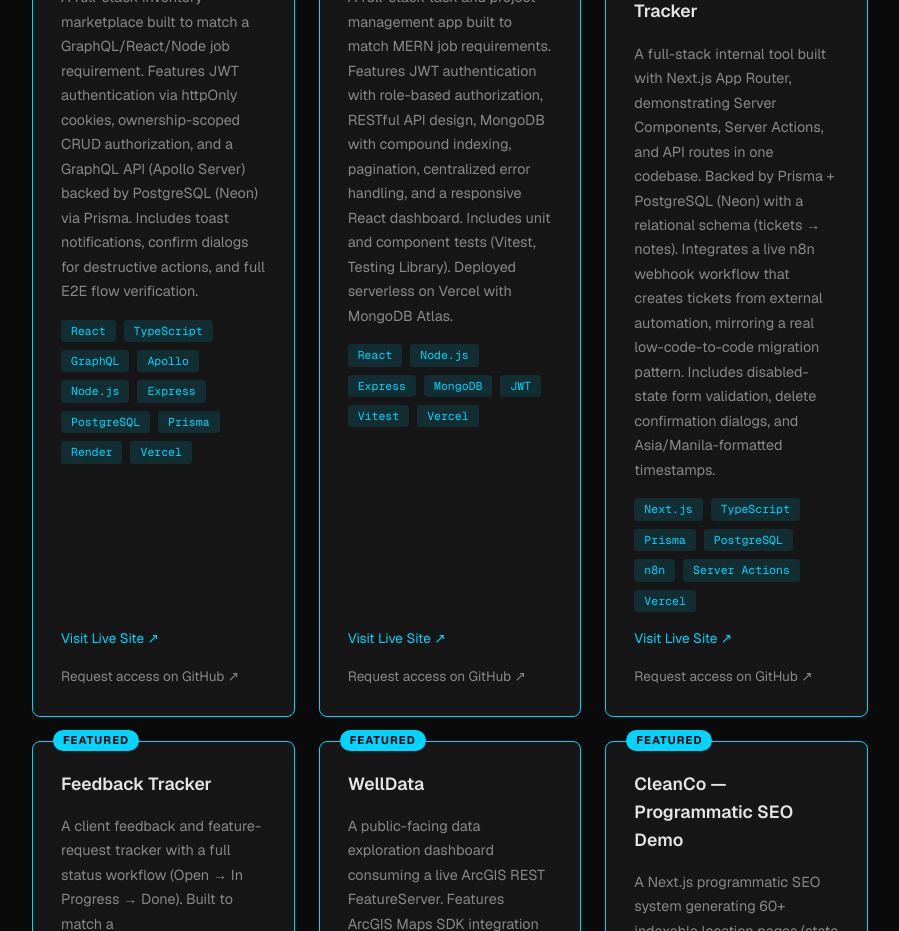
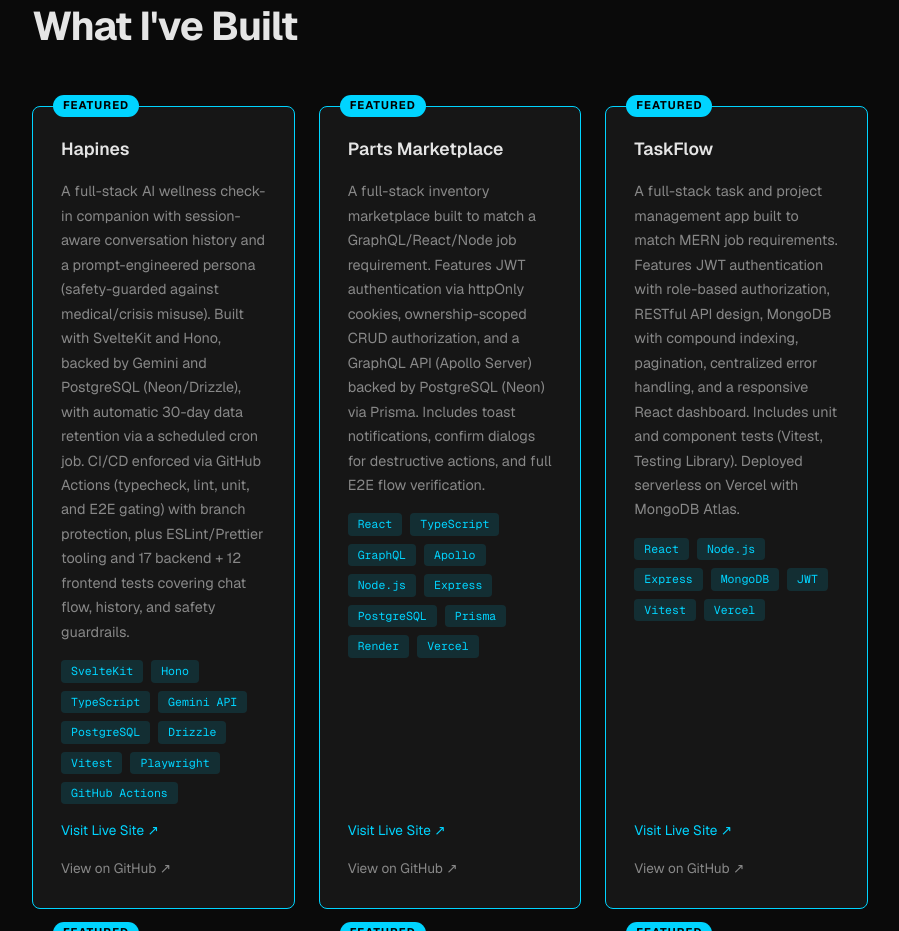
Before and after one commit to alexiseluzon/Portfolio, a Next.js app: page / in a window 1280 px wide. Shown: the part 3540-4471 px from the top of the page, without its empty margins (190-1089 px from the left). Built offline with nearby package versions, Linux system fonts and the light colour scheme.

Commit message:
Added Hapines project

```diff
--- a/components/Projects.tsx
+++ b/components/Projects.tsx
@@ -1,6 +1,15 @@
 "use client";
 
 const projects = [
+  {
+    title: "Hapines",
+    description:
+      "A full-stack AI wellness check-in companion with session-aware conversation history and a prompt-engineered persona (safety-guarded against medical/crisis misuse). Built with SvelteKit and Hono, backed by Gemini and PostgreSQL (Neon/Drizzle), with automatic 30-day data retention via a scheduled cron job. CI/CD enforced via GitHub Actions (typecheck, lint, unit, and E2E gating) with branch protection, plus ESLint/Prettier tooling and 17 backend + 12 frontend tests covering chat flow, history, and safety guardrails.",
+    tags: ["SvelteKit", "Hono", "TypeScript", "Gemini API", "PostgreSQL", "Drizzle", "Vitest", "Playwright", "GitHub Actions"],
+    link: "https://hapines.vercel.app",
+    github: "https://github.com/alexiseluzon/hapines",
+    featured: true,
+  },
   {
     title: "Parts Marketplace",
     description:
@@ -17,6 +26,16 @@
     tags: ["React", "Node.js", "Express", "MongoDB", "JWT", "Vitest", "Vercel"],
     link: "https://frontendtaskflow.vercel.app",
     github: "https://github.com/alexiseluzon/taskflow-frontend",
+    featured: true,
+  },
+  {
+    title: "TestPipe",
+    description:
+      "A working example of a full testing pipeline: unit tests (Jest), integration tests (Supertest) against a live Express app, and E2E tests (Playwright) driving a real browser. Husky pre-commit hooks block bad commits locally, and an Azure DevOps pipeline runs the full suite on every push, gating deployment on passing tests. Verified live by intentionally breaking a function and confirming Husky rejected the commit.",
+    tags: ["Jest", "Supertest", "Playwright", "Husky", "Azure DevOps", "CI/CD"],
+    link: null,
+    // link: "https://testpipe.vercel.app",
+    github: "https://github.com/alexiseluzon/Testing-and-CI",
     featured: true,
   },
   {
@@ -66,27 +85,17 @@
     github: "https://github.com/alexiseluzon/PageSpeed-Demo",
     featured: true,
   },
+  // {
+  //   title: "BundleDemo",
+  //   description:
+  //     "A Shopify practice project built to demonstrate theme customization and offer-building skills. Includes a custom Liquid section for trust badges and a 'Buy 2 Get 1 Free' bundle page using the Shopify AJAX Cart API. (password: bundledemo)",
+  //   tags: ["Shopify", "Liquid", "JavaScript"],
+  //   link: "https://demo-td4j8bty.myshopify.com",
+  //   github: null,
+  //   featured: true,
+  // },
   {
-    title: "TestPipe",
-    description:
-      "A working example of a full testing pipeline: unit tests (Jest), integration tests (Supertest) against a live Express app, and E2E tests (Playwright) driving a real browser. Husky pre-commit hooks block bad commits locally, and an Azure DevOps pipeline runs the full suite on every push, gating deployment on passing tests. Verified live by intentionally breaking a function and confirming Husky rejected the commit.",
-    tags: ["Jest", "Supertest", "Playwright", "Husky", "Azure DevOps", "CI/CD"],
-    link: null,
-    // link: "https://testpipe.vercel.app",
-    github: "https://github.com/alexiseluzon/Testing-and-CI",
-    featured: true,
-  },
-  {
-    title: "BundleDemo",
-    description:
-      "A Shopify practice project built to demonstrate theme customization and offer-building skills. Includes a custom Liquid section for trust badges and a 'Buy 2 Get 1 Free' bundle page using the Shopify AJAX Cart API. (password: bundledemo)",
-    tags: ["Shopify", "Liquid", "JavaScript"],
-    link: "https://demo-td4j8bty.myshopify.com",
-    github: null,
-    featured: true,
-  },
-  {
-    title: "PediaLink",
+    title: "PediaLink", //Should be 2nd
     description:
       "A Progressive Web App for pediatric health management, built as my capstone project and deployed live with Angular SSR and offline support. Features a 138-rule clinical vaccine-scheduling engine (dependency chains, interval windows, automatic series-reset for missed boosters), real-time parent-pediatrician messaging via a hand-rolled Pusher HTTP integration, and vaccination records with smart search, PDF export, and print support. Backend migrated critical endpoints from Laravel to a custom PDO REST API with hand-rolled JWT auth for shared-hosting deployment, including an admin analytics dashboard with configurable reporting periods.",
     tags: ["Angular PWA", "Laravel", "MySQL", "Hostinger", "Vercel", "Pusher", "Laravel Echo"],
@@ -293,7 +302,7 @@
                   gap: "0.4rem",
                 }}
               >
-                Request access on GitHub ↗
+                View on GitHub ↗
               </a>
             )}
           </div>
--- a/components/Skills.tsx
+++ b/components/Skills.tsx
@@ -6,12 +6,13 @@
     skills: ["Angular", "Vue 3", "Ionic", "React", "Next.js", "Flutter", "React Native", "TypeScript",
        "Tailwind CSS", "HTML", "Shopify (Liquid, theme customization)", "CSS", "JavaScript",
        "Responsive Design", "Accessibility (WCAG 2.1)", "Cross-Browser Compatibility",
-       "Performance Optimization", "Apollo Client", "GraphQL"],
+       "Performance Optimization", "Apollo Client", "GraphQL", "SvelteKit", "PWA Development",
+      ],
   },
   {
     category: "Backend",
     skills: ["REST APIs", "PHP", "Laravel", "Node.js", "Express", "GraphQL", "Apollo Server",
-      "JWT Authentication", "Serverless Functions"],
+      "JWT Authentication", "Serverless Functions", "Hono"],
   },
   {
     category: "Technical SEO",
@@ -21,12 +22,13 @@
   },
   {
     category: "Database",
-    skills: ["MySQL", "MongoDB", "PostgreSQL", "Prisma", "Neon (serverless PostgreSQL)"],
+    skills: ["MySQL", "MongoDB", "PostgreSQL", "Prisma", "Neon (serverless PostgreSQL)", "Drizzle ORM"],
   },
   {
     category: "Tools",
     skills: ["Git", "GitHub", "Husky (pre-commit hooks)", "Azure DevOps (CI/CD pipelines)", "VS Code",
-              "Hostinger", "Vercel", "Pusher", "Laravel Echo", "JWT", "Render", "Stripe"],
+              "Hostinger", "Vercel", "Pusher", "Laravel Echo", "JWT", "Render", "Stripe",
+              "GitHub Actions (CI/CD)", "ESLint", "Prettier"],
   },
   {
     category: "Mapping/Visualization",
```
Lines whose indentation alone changed are shown as unchanged.
